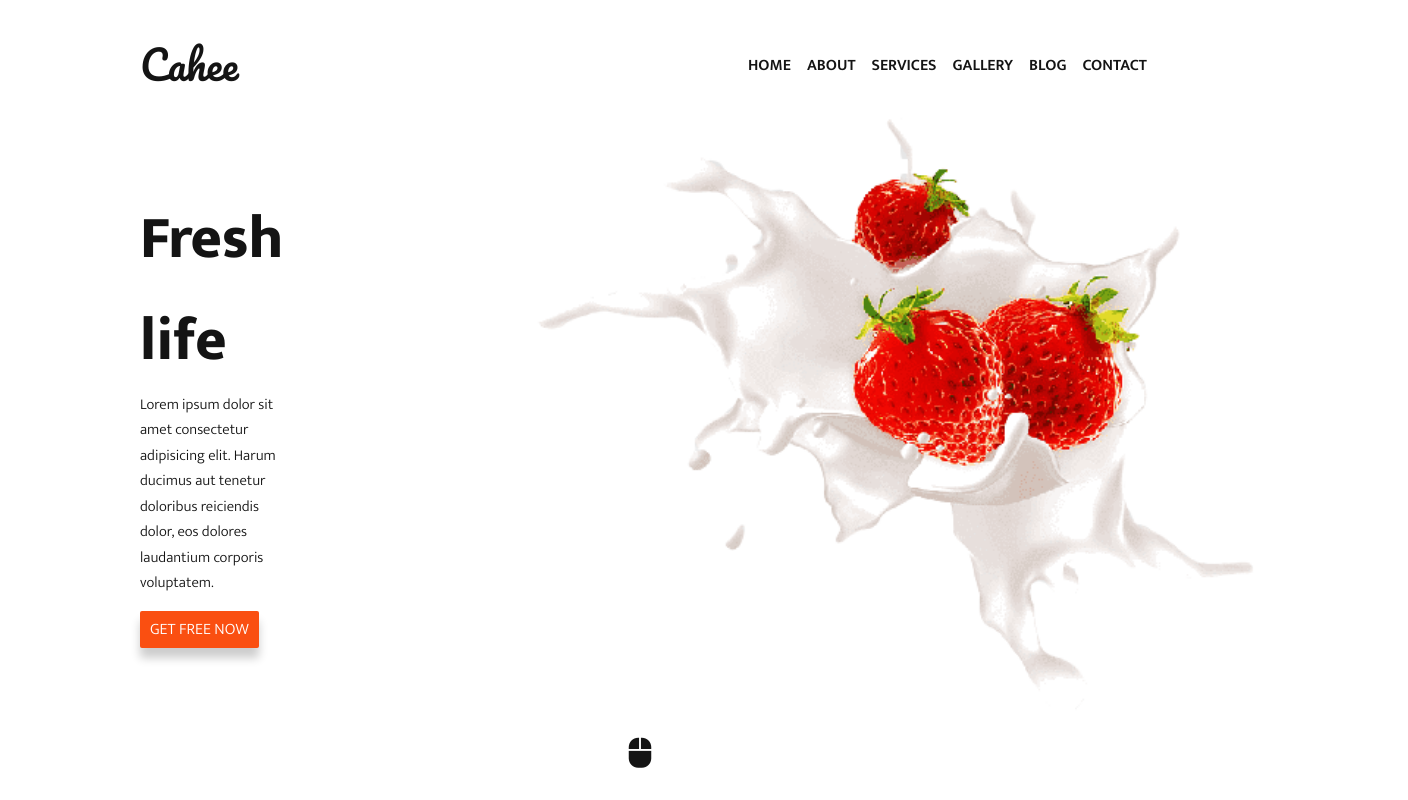
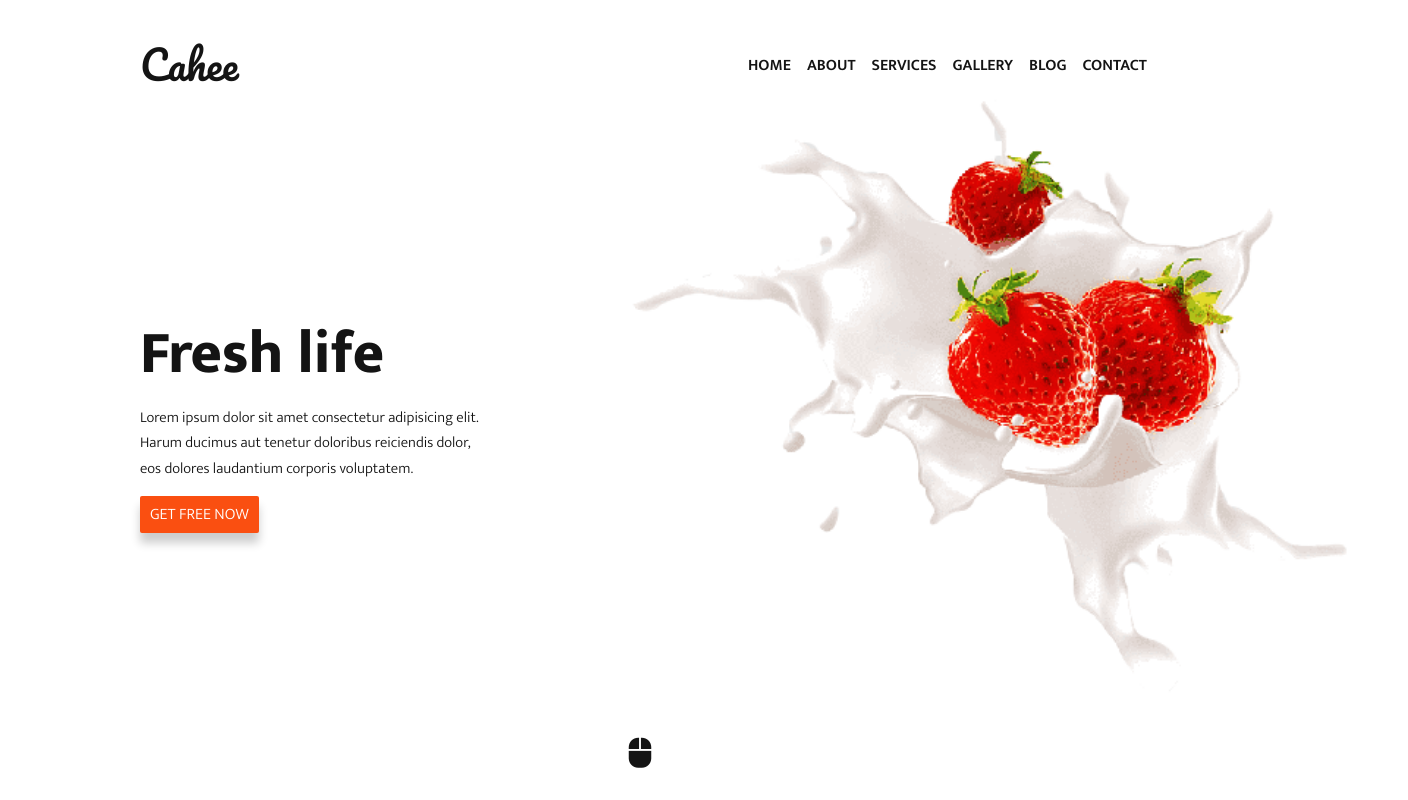
Before and after one commit to JedWoj/site1, a plain HTML site: page index.html in a window 1280 px wide. Shown: the top 800 px of the page, 1408 px wide, since content can reach past the window. Drawn offline with Linux system fonts and the light colour scheme; files whose address does not match are found by name.

Commit message:
section-home rework

```diff
--- a/SASS/layout/_section-home.scss
+++ b/SASS/layout/_section-home.scss
@@ -4,7 +4,7 @@
    display: flex;
    flex-direction: column;
    justify-content: space-between;
-
+  position: relative;
    min-height: 100vh;
 //    background-color: aquamarine;
 
@@ -19,23 +19,28 @@
 
 
 
+
     &__logo{
         font-family: 'Pacifico', cursive;
         font-size: 4rem;
         font-weight: 100;
+        z-index: 2;
     }
     &__list{
         width: 40%;
         list-style: none;
         display: flex;
         justify-content: space-between;
+        z-index: 2;
     }
     &__item{
         padding: .4rem .8rem ;
         border-top: 3px solid transparent;
+        z-index: 2;
 
         &:hover{
             border-top: 3px solid $color-orange-dark;
+            z-index: 2;
         }
     }
     &__link{
@@ -44,37 +49,50 @@
         font-size: 1.6rem;
         font-weight: 600;
         text-transform: uppercase;
+        z-index: 2;
     }
     &__content{
         display: flex;
         justify-content: space-between;
         align-items: center;
+        z-index: 2;
     }
     &__info{
         max-width: 35rem;
+        z-index: 2;
     }
     &__header{
         font-size: 6rem;
+        z-index: 2;
     }
     &__text{
         font-size: 1.5rem;
         font-weight: 300;
+        z-index: 2;
     }
     &__icon-box{
         align-self: center;
+        z-index: 2;
     }
     &__icon{
         font-size: 3rem;
+        z-index: 2;
     }
     &__btn{
         margin-top: 1.5rem;
+        z-index: 2;
     }
     &__figure{
-        width: 100%;
-        transform: translateX(15%);
+        // width: 100%;
+        // transform: translateX(15%);
+        position: absolute;
+        z-index: 1;
+        top: 50%;
+        left: 40%;
+        transform: translateY(-50%);
     }
     &__img{
-
+        z-index:1;
         height: 75vh;
     }
 
--- a/index.html
+++ b/index.html
@@ -18,6 +18,10 @@
 <body>
     <section class="section-home">
         <nav class="navigation">
+            <figure class="navigation__figure">
+                <img src="img/png-transparent-strawberry-milk-strawberry-milk-splash-removebg-preview.png"
+                    alt="strawberries in milk" class="navigation__img">
+            </figure>
             <h2 class="navigation__logo">Cahee</h2>
             <ul class="navigation__list">
                 <li class="navigation__item"><a href="#" class="navigation__link">Home</a></li>
@@ -35,10 +39,7 @@
                     tenetur doloribus reiciendis dolor, eos dolores laudantium corporis voluptatem.</p>
                 <a href="#" class="btn navigation__btn">Get free now</a>
             </div>
-            <figure class="navigation__figure">
-                <img src="img/png-transparent-strawberry-milk-strawberry-milk-splash-removebg-preview.png"
-                    alt="strawberries in milk" class="navigation__img">
-            </figure>
+
         </div>
         <div class="navigation__icon-box">
             <i class="fa-solid fa-computer-mouse navigation__icon"></i>
```
Also changed, not shown: SASS/pages/main.css, 1 other file.
